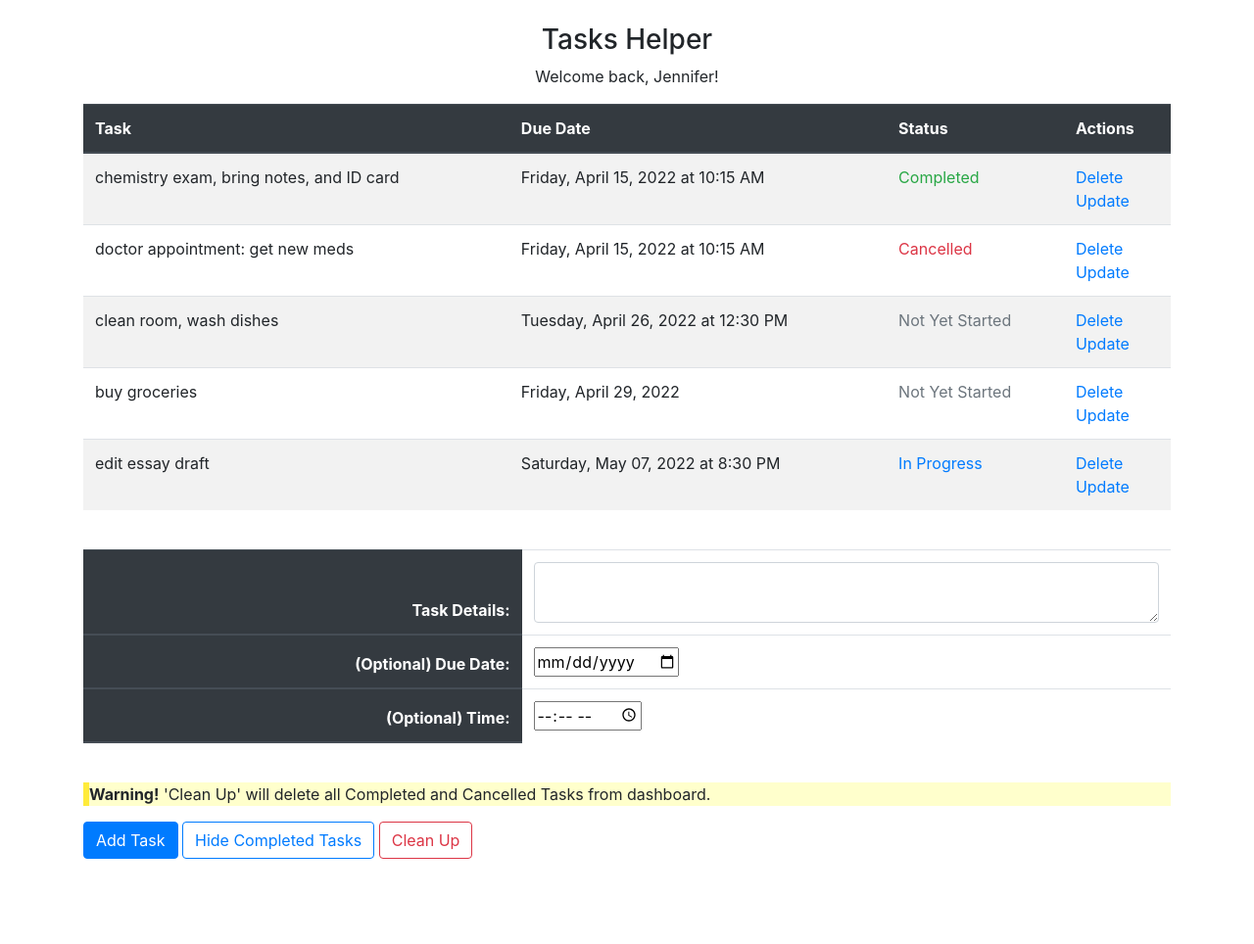
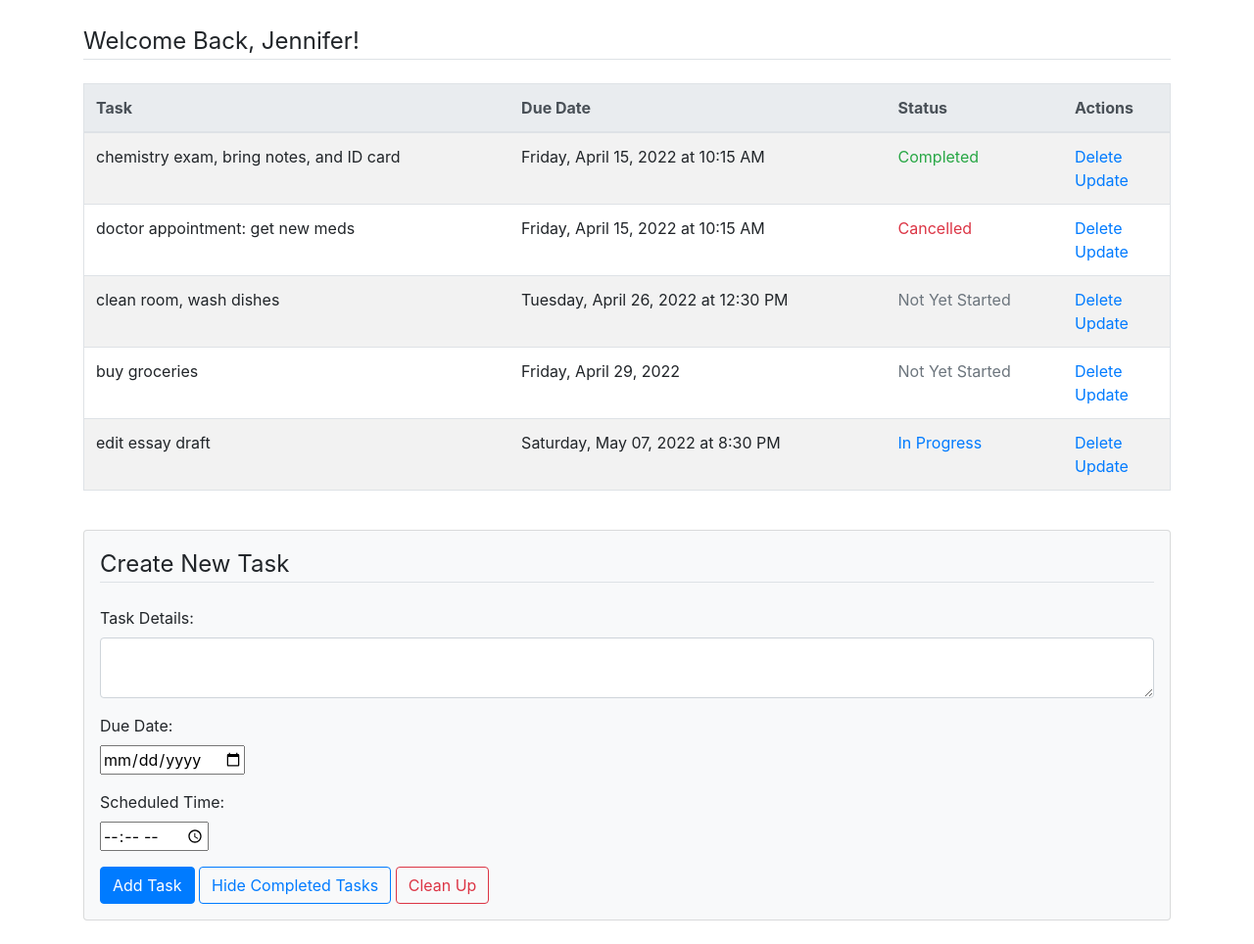
Before and after one commit to jschhie/Events-Assistant, a Flask app: page / in a window 1280 px wide. Shown: the part 56-1020 px from the top of the page at 98% size. Before the commit the page ends 933 px from the top, so only its background shows below. Run offline with Flask 2, Linux system fonts and the light colour scheme; a user stored in the database is signed in; data comes from the database, SQL or seed files in the repository; both versions use the stored data as it was after the commit; some libraries are stand-ins or nearby versions.

Commit message:
update form layout, style

```diff
--- a/website/auth.py
+++ b/website/auth.py
@@ -1,11 +1,7 @@
 from flask import Blueprint, render_template, request, redirect, url_for, flash
 from .models import User
 from . import db
-
-# flask_login:: login, logout, signup functionality
 from flask_login import current_user, login_user, login_required, logout_user
-
-# Generate unique hash for each plaintext password
 from werkzeug.security import generate_password_hash, check_password_hash
 
 auth = Blueprint('auth', __name__)
--- a/website/templates/home.html
+++ b/website/templates/home.html
@@ -6,16 +6,13 @@
 
 {% block content %}
   <br>
-  <h3 style="text-align: center"> Tasks Helper </h3>
-
-  <p style="text-align:center"> Welcome back, {{ user.first_name }}! </p>
+  <legend class="border-bottom mb-4">Welcome Back, {{ user.first_name }}!</legend>
 
   {% if tasks|length < 1 %}
-    <h6 style="text-align: center"> There are no tasks. Create one below! </h6>
+    <p> There are no tasks! </p>
   {% else %}
-
-    <table id="tasksTable" class="table table-striped table-hover">
-      <thead class="thead-dark">
+    <table id="tasksTable" class="border table table-striped table-hover">
+      <thead class="thead-light">
       <tr>
         <th> Task </th>
         <th> Due Date </th>
@@ -59,84 +56,47 @@
 
   <br>
 
-  <form method="POST">
-    <table class="table table-striped">
-      <thead class="thead-dark">
-      <tr>
-        <th style="text-align:right" scope="col">Task Details:</th>
-        <td>
+  <div class="content-section">
+    <form class="card p-3 bg-light" method="POST">
+      <legend class="border-bottom mb-4">Create New Task</legend>
+      <div class="form-group">
+        <label for="content"> Task Details: </label>
         <textarea id="content" name="content" class="form-control"></textarea>
-        </td>
-      </tr>
-      <tr>
-        <th style="text-align:right" scope="col">(Optional) Due Date:</th>
-        <td>
-          <input
-            type="date"
-            id="due_date"
-            name="due_date">
-        </td>
-      </tr>
-      <tr>
-        <th style="text-align:right" scope="col">(Optional) Time:</th>
-        <td>
-          <input
-          type="time"
-          id="time"
-          name="time">
-        </td>
-      </tr>
-    </table>
-
+      </div>
+      <div class="form-group">
+        <label for="due_date"> Due Date: </label>
         <br>
-
-    <style>
-    .warning {
-      background-color: #ffffcc;
-      border-left: 6px solid #ffeb3b;
-    }
-    </style>
-
-    <div class="warning">
-      <p>
-        <strong> Warning!</strong>
-        'Clean Up' will delete all Completed and Cancelled Tasks from dashboard.
-      </p>
-
+        <input type="date" id="due_date" name="due_date">
       </div>
-
+      <div class="form-group">
+        <label for="time"> Scheduled Time: </label>
+        <br>
+        <input type="time" id="time" name="time">
+      </div>
       <div>
         <button
           type="submit"
           class="btn btn-primary"
           name="action"
           value="Add Task"
-      >
-      Add Task
-      </button>
+        >Add Task</button>
 
         <button
           type="submit"
           class="btn btn-outline-primary"
           name="action"
           value="Hide Completed Tasks"
-      >
-      Hide Completed Tasks
-      </button>
+        >Hide Completed Tasks</button>
 
         <button
           type="submit"
           class="btn btn-outline-danger"
           name="action"
           value="Clean Up"
-    >
-      Clean Up
-    </button>
+        >Clean Up</button>
 
       </div>
-
+    </form>
+  </div>
   <br>
-    <br>
-  </form>
-
 {% endblock %}
--- a/website/views.py
+++ b/website/views.py
@@ -28,6 +28,9 @@ def home():
             flash('Completed and Cancelled Tasks Deleted!', category='success')
             remaining_tasks = Task.query.filter_by(user_id=current_user.id).order_by(Task.due_date_int).all()
             return render_template('home.html', user=current_user, tasks=remaining_tasks)
+
+        elif request.form['action'] == "Create New Task":
+            return redirect('/create')
 
         # Collect data from submitted form
         content = request.form['content']
```
Also changed, not shown: website/templates/login.html (+9 -3 lines), website/templates/register.html (+16 -10 lines), website/templates/update.html (+32 -79 lines), website/tasks_database.db (added), 3 other files. Lines whose indentation alone changed are shown as unchanged.
